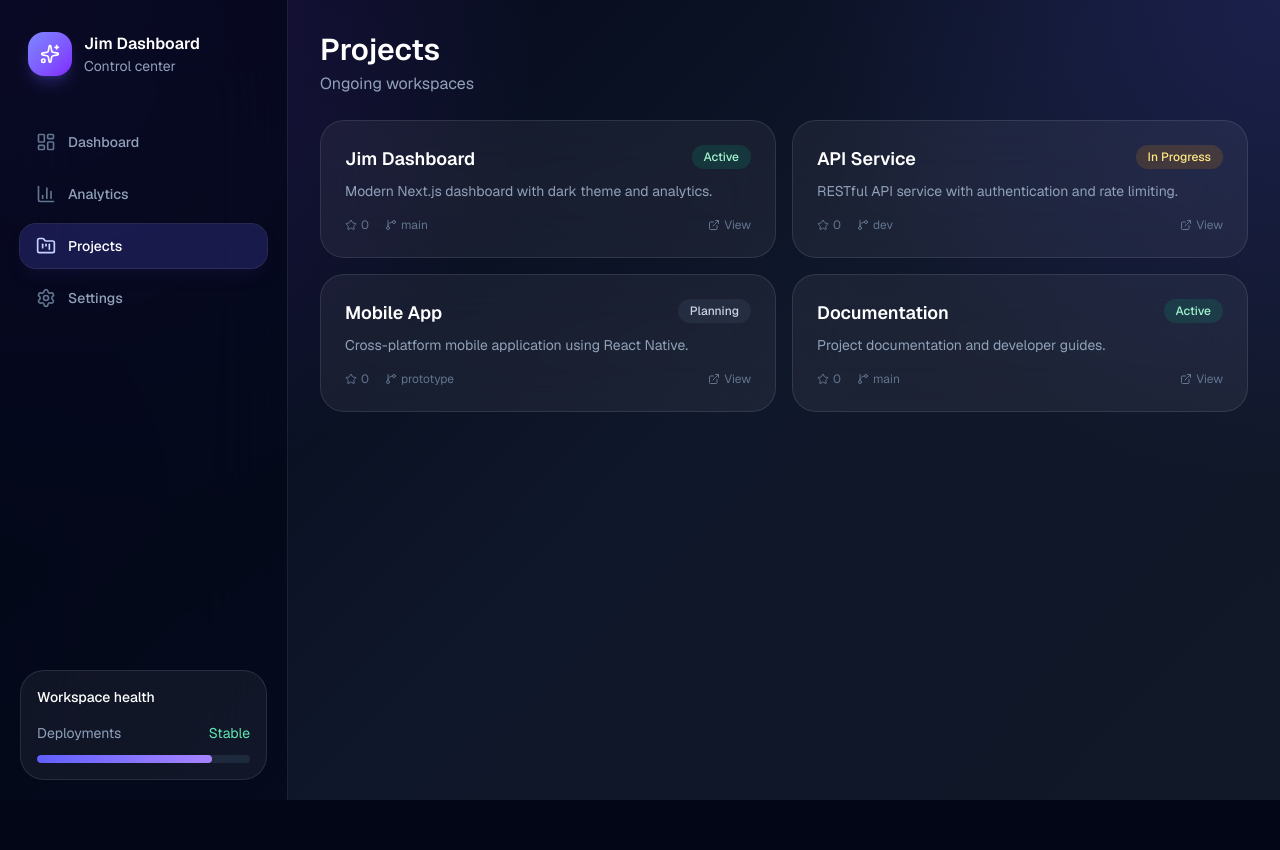
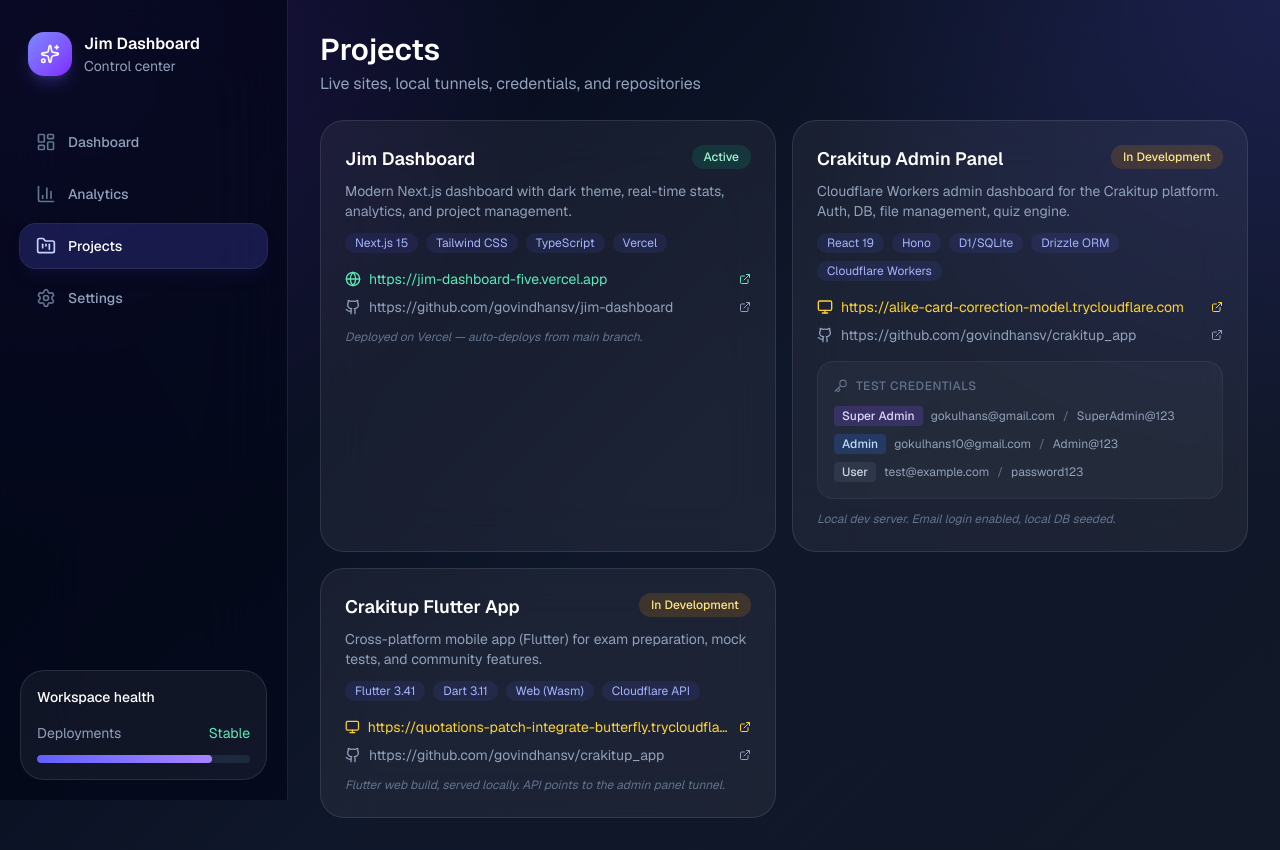
Before and after one commit to govindhansv/jim-dashboard, a Next.js app: page /projects in a window 1280 px wide. Before the commit the page ends 800 px from the top, so only its background shows below. Built offline with nearby package versions, Linux system fonts and the light colour scheme.

Commit message:
Update dashboard with live project links, credentials, and GitHub repos
- Projects page: real data with live/local URLs, test credentials, tech tags
- Homepage: updated stats and quick links panel
- Added GitHub links for both repos

```diff
--- a/app/page.tsx
+++ b/app/page.tsx
@@ -1,4 +1,4 @@
-import { Activity, ArrowUpRight, Clock3, Cpu, Sparkles } from "lucide-react";
+import { Activity, ArrowUpRight, Clock3, Cpu, Sparkles, Github } from "lucide-react";
 import { StatCard } from "@/components/StatCard";
 import { ActivityFeed } from "@/components/ActivityFeed";
 import { MiniChart } from "@/components/MiniChart";
@@ -6,17 +6,17 @@ import { MiniChart } from "@/components/MiniChart";
 const stats = [
   {
     title: "Projects",
-    value: 18,
+    value: 3,
     suffix: "",
-    change: "+12.4%",
+    change: "Active",
     tone: "violet" as const,
     icon: "briefcase" as const,
   },
   {
-    title: "Tasks",
-    value: 246,
+    title: "Deployments",
+    value: 1,
     suffix: "",
-    change: "+28 this week",
+    change: "Vercel + Workers",
     tone: "indigo" as const,
     icon: "check" as const,
   },
@@ -29,13 +29,21 @@ const stats = [
     icon: "activity" as const,
   },
   {
-    title: "Visitors",
-    value: 12840,
+    title: "Stacks",
+    value: 3,
     suffix: "",
-    change: "+18.2%",
+    change: "Next.js / Flutter / Cloudflare",
     tone: "cyan" as const,
     icon: "users" as const,
   },
+];
+
+const quickLinks = [
+  { label: "Jim Dashboard", url: "https://jim-dashboard-five.vercel.app", live: true },
+  { label: "Admin Panel (local)", url: "https://alike-card-correction-model.trycloudflare.com", live: false },
+  { label: "Flutter App (local)", url: "https://quotations-patch-integrate-butterfly.trycloudflare.com", live: false },
+  { label: "GitHub — jim-dashboard", url: "https://github.com/govindhansv/jim-dashboard", live: true },
+  { label: "GitHub — crakitup_app", url: "https://github.com/govindhansv/crakitup_app", live: true },
 ];
 
 export default function Home() {
@@ -46,14 +54,14 @@ export default function Home() {
           <div className="space-y-6">
             <div className="inline-flex items-center gap-2 rounded-full border border-indigo-400/25 bg-indigo-400/10 px-3 py-1 text-sm font-medium text-indigo-200">
               <Sparkles className="h-4 w-4" />
-              Live workspace overview
+              Development workspace
             </div>
             <div className="max-w-3xl space-y-4">
               <h1 className="text-4xl font-semibold tracking-normal text-white sm:text-5xl lg:text-6xl">
                 Welcome back, Jim.
               </h1>
               <p className="text-base leading-7 text-slate-300 sm:text-lg">
-                Monitor delivery, system health, and audience activity from a focused command center built for fast daily review.
+                Crakitup admin panel, Flutter app, and this dashboard — all running from your VPS.
               </p>
             </div>
             <div className="flex flex-wrap gap-3">
@@ -63,27 +71,33 @@ export default function Home() {
               </div>
               <div className="flex items-center gap-2 rounded-full border border-violet-400/20 bg-violet-400/10 px-4 py-2 text-sm text-violet-200">
                 <Clock3 className="h-4 w-4" />
-                Updated 4 min ago
+                2 tunnels active
               </div>
             </div>
           </div>
 
           <div className="rounded-3xl border border-white/10 bg-slate-950/50 p-5">
-            <div className="mb-5 flex items-center justify-between">
+            <div className="mb-2 flex items-center justify-between">
               <div>
-                <p className="text-sm text-slate-400">Throughput</p>
-                <p className="mt-1 text-2xl font-semibold text-white">84.6%</p>
+                <p className="text-sm text-slate-400">Quick Links</p>
               </div>
               <div className="rounded-2xl bg-indigo-500/15 p-3 text-indigo-200">
                 <Cpu className="h-6 w-6" />
               </div>
             </div>
-            <MiniChart />
-            <div className="mt-5 flex items-center justify-between border-t border-white/10 pt-4 text-sm">
-              <span className="text-slate-400">Delivery velocity</span>
-              <span className="flex items-center gap-1 font-medium text-emerald-300">
-                +9.8% <ArrowUpRight className="h-4 w-4" />
-              </span>
+            <div className="space-y-2.5">
+              {quickLinks.map((link) => (
+                <a key={link.label} href={link.url} target="_blank" rel="noopener noreferrer"
+                   className="flex items-center gap-2 text-sm text-slate-300 hover:text-white transition-colors">
+                  {link.live ? (
+                    <span className="h-2 w-2 rounded-full bg-emerald-500 shrink-0" />
+                  ) : (
+                    <span className="h-2 w-2 rounded-full bg-amber-500 shrink-0" />
+                  )}
+                  <span className="truncate">{link.label}</span>
+                  <ArrowUpRight className="h-3 w-3 shrink-0 ml-auto opacity-50" />
+                </a>
+              ))}
             </div>
           </div>
         </div>
--- a/app/projects/page.tsx
+++ b/app/projects/page.tsx
@@ -1,40 +1,159 @@
-import { ExternalLink, GitBranch, Star } from "lucide-react";
+import { ExternalLink, GitBranch, Github, Key, Globe, Monitor, User } from "lucide-react";
 
-const projects = [
-  { name: "Jim Dashboard", status: "Active", stars: 0, branch: "main", desc: "Modern Next.js dashboard with dark theme and analytics." },
-  { name: "API Service", status: "In Progress", stars: 0, branch: "dev", desc: "RESTful API service with authentication and rate limiting." },
-  { name: "Mobile App", status: "Planning", stars: 0, branch: "prototype", desc: "Cross-platform mobile application using React Native." },
-  { name: "Documentation", status: "Active", stars: 0, branch: "main", desc: "Project documentation and developer guides." },
+interface ProjectLink {
+  label: string;
+  url: string;
+  icon?: React.ReactNode;
+}
+
+interface Credential {
+  email: string;
+  password: string;
+  role: string;
+}
+
+interface Project {
+  name: string;
+  status: "Active" | "In Development" | "Planning";
+  description: string;
+  tech: string[];
+  liveUrl?: string;
+  localUrl?: string;
+  githubUrl: string;
+  credentials?: Credential[];
+  notes?: string;
+}
+
+const projects: Project[] = [
+  {
+    name: "Jim Dashboard",
+    status: "Active",
+    description: "Modern Next.js dashboard with dark theme, real-time stats, analytics, and project management.",
+    tech: ["Next.js 15", "Tailwind CSS", "TypeScript", "Vercel"],
+    liveUrl: "https://jim-dashboard-five.vercel.app",
+    githubUrl: "https://github.com/govindhansv/jim-dashboard",
+    notes: "Deployed on Vercel — auto-deploys from main branch.",
+  },
+  {
+    name: "Crakitup Admin Panel",
+    status: "In Development",
+    description: "Cloudflare Workers admin dashboard for the Crakitup platform. Auth, DB, file management, quiz engine.",
+    tech: ["React 19", "Hono", "D1/SQLite", "Drizzle ORM", "Cloudflare Workers"],
+    localUrl: "https://alike-card-correction-model.trycloudflare.com",
+    githubUrl: "https://github.com/govindhansv/crakitup_app",
+    credentials: [
+      { email: "gokulhans@gmail.com", password: "SuperAdmin@123", role: "Super Admin" },
+      { email: "gokulhans10@gmail.com", password: "Admin@123", role: "Admin" },
+      { email: "test@example.com", password: "password123", role: "User" },
+    ],
+    notes: "Local dev server. Email login enabled, local DB seeded.",
+  },
+  {
+    name: "Crakitup Flutter App",
+    status: "In Development",
+    description: "Cross-platform mobile app (Flutter) for exam preparation, mock tests, and community features.",
+    tech: ["Flutter 3.41", "Dart 3.11", "Web (Wasm)", "Cloudflare API"],
+    localUrl: "https://quotations-patch-integrate-butterfly.trycloudflare.com",
+    githubUrl: "https://github.com/govindhansv/crakitup_app",
+    notes: "Flutter web build, served locally. API points to the admin panel tunnel.",
+  },
 ];
+
+const ProjectCard = ({ project }: { project: Project }) => {
+  const statusColor =
+    project.status === "Active"
+      ? "bg-emerald-500/15 text-emerald-200"
+      : "bg-amber-500/15 text-amber-200";
+
+  return (
+    <article className="group rounded-3xl border border-white/10 bg-white/[0.055] p-6 backdrop-blur-xl transition-all duration-300 hover:-translate-y-1 hover:border-indigo-300/25 hover:bg-white/[0.075]">
+      {/* Header */}
+      <div className="flex items-start justify-between">
+        <h2 className="text-lg font-semibold text-white">{project.name}</h2>
+        <span className={`rounded-full px-3 py-1 text-xs font-medium ${statusColor}`}>
+          {project.status}
+        </span>
+      </div>
+      <p className="mt-2 text-sm text-slate-400">{project.description}</p>
+
+      {/* Tech tags */}
+      <div className="mt-3 flex flex-wrap gap-2">
+        {project.tech.map((t) => (
+          <span key={t} className="rounded-full bg-indigo-500/10 px-2.5 py-0.5 text-xs text-indigo-300">
+            {t}
+          </span>
+        ))}
+      </div>
+
+      {/* Links */}
+      <div className="mt-4 space-y-2">
+        {project.liveUrl && (
+          <a href={project.liveUrl} target="_blank" rel="noopener noreferrer"
+             className="flex items-center gap-2 text-sm text-emerald-300 hover:text-emerald-200 transition-colors">
+            <Globe className="h-4 w-4" />
+            <span className="truncate">{project.liveUrl}</span>
+            <ExternalLink className="h-3 w-3 shrink-0 ml-auto" />
+          </a>
+        )}
+        {project.localUrl && (
+          <a href={project.localUrl} target="_blank" rel="noopener noreferrer"
+             className="flex items-center gap-2 text-sm text-amber-300 hover:text-amber-200 transition-colors">
+            <Monitor className="h-4 w-4" />
+            <span className="truncate">{project.localUrl}</span>
+            <ExternalLink className="h-3 w-3 shrink-0 ml-auto" />
+          </a>
+        )}
+        <a href={project.githubUrl} target="_blank" rel="noopener noreferrer"
+           className="flex items-center gap-2 text-sm text-slate-400 hover:text-white transition-colors">
+          <Github className="h-4 w-4" />
+          <span className="truncate">{project.githubUrl}</span>
+          <ExternalLink className="h-3 w-3 shrink-0 ml-auto" />
+        </a>
+      </div>
+
+      {/* Credentials */}
+      {project.credentials && project.credentials.length > 0 && (
+        <div className="mt-4 rounded-2xl border border-white/5 bg-white/[0.03] p-4">
+          <div className="flex items-center gap-2 mb-3 text-xs font-medium text-slate-500 uppercase tracking-wider">
+            <Key className="h-3.5 w-3.5" />
+            Test Credentials
+          </div>
+          <div className="space-y-2">
+            {project.credentials.map((cred) => (
+              <div key={cred.email} className="flex items-center gap-2 text-xs">
+                <span className={`rounded px-2 py-0.5 font-medium ${
+                  cred.role === "Super Admin" ? "bg-violet-500/20 text-violet-200" :
+                  cred.role === "Admin" ? "bg-blue-500/20 text-blue-200" :
+                  "bg-slate-500/20 text-slate-300"
+                }`}>{cred.role}</span>
+                <span className="text-slate-400">{cred.email}</span>
+                <span className="text-slate-500">/</span>
+                <span className="text-slate-400">{cred.password}</span>
+              </div>
+            ))}
+          </div>
+        </div>
+      )}
+
+      {/* Notes */}
+      {project.notes && (
+        <p className="mt-3 text-xs text-slate-500 italic">{project.notes}</p>
+      )}
+    </article>
+  );
+};
 
 export default function ProjectsPage() {
   return (
     <div className="space-y-6">
       <div>
         <h1 className="text-3xl font-semibold text-white">Projects</h1>
-        <p className="mt-1 text-slate-400">Ongoing workspaces</p>
+        <p className="mt-1 text-slate-400">Live sites, local tunnels, credentials, and repositories</p>
       </div>
 
       <section className="grid gap-4 sm:grid-cols-2">
         {projects.map((project) => (
-          <article key={project.name} className="group rounded-3xl border border-white/10 bg-white/[0.055] p-6 backdrop-blur-xl transition-all duration-300 hover:-translate-y-1 hover:border-indigo-300/25 hover:bg-white/[0.075]">
-            <div className="flex items-start justify-between">
-              <h2 className="text-lg font-semibold text-white">{project.name}</h2>
-              <span className={`rounded-full px-3 py-1 text-xs font-medium ${
-                project.status === "Active" ? "bg-emerald-500/15 text-emerald-200" :
-                project.status === "In Progress" ? "bg-amber-500/15 text-amber-200" :
-                "bg-slate-500/15 text-slate-300"
-              }`}>{project.status}</span>
-            </div>
-            <p className="mt-2 text-sm text-slate-400">{project.desc}</p>
-            <div className="mt-4 flex items-center gap-4 text-xs text-slate-500">
-              <span className="flex items-center gap-1"><Star className="h-3 w-3" /> {project.stars}</span>
-              <span className="flex items-center gap-1"><GitBranch className="h-3 w-3" /> {project.branch}</span>
-              <span className="flex items-center gap-1 ml-auto group-hover:text-indigo-300 transition-colors">
-                <ExternalLink className="h-3 w-3" /> View
-              </span>
-            </div>
-          </article>
+          <ProjectCard key={project.name} project={project} />
         ))}
       </section>
     </div>
```
